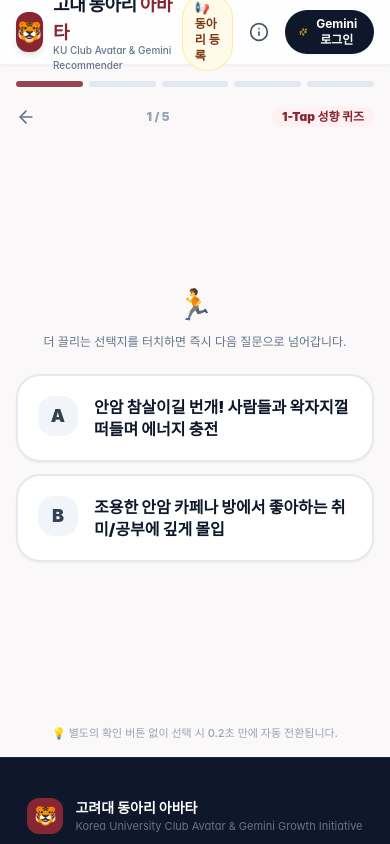
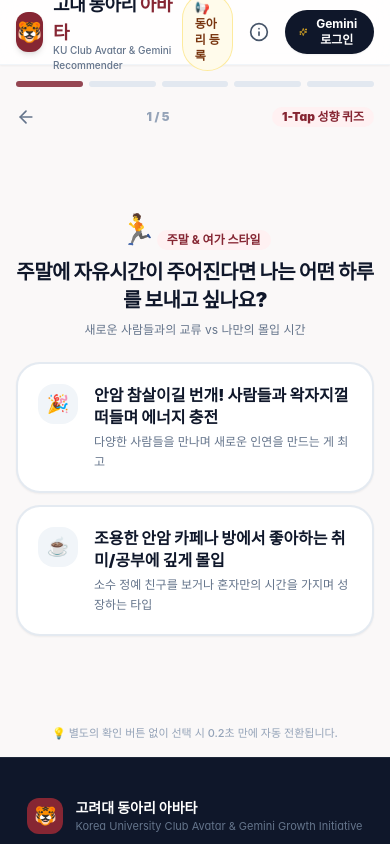
Before and after one commit to swimmingcommit/korea-univ-avatar, a Next.js app: page /create/quiz in a window 390 px wide. Shown: the top 844 px of the page. Built offline with nearby package versions, Linux system fonts and the light colour scheme; a web font is replaced by a local one.

Commit message:
feat(mobile): finalize Insta Story quiz UX, sticky thumb bar & 9:16 story export

```diff
--- a/app/create/quiz/page.tsx
+++ b/app/create/quiz/page.tsx
@@ -211,11 +211,14 @@
               <span className="inline-block text-3xl sm:text-4xl animate-bounce">
                 {currentStep === 0 ? "🏃" : currentStep === 1 ? "💡" : currentStep === 2 ? "🎤" : currentStep === 3 ? "💻" : "🎉"}
               </span>
+              <div className="inline-block px-2.5 py-0.5 bg-rose-50 text-ku-crimson text-xs font-bold rounded-full">
+                {question.categoryTitle}
+              </div>
               <h2 className="text-xl sm:text-2xl font-black text-slate-900 tracking-tight leading-snug">
-                {question.title}
+                {question.question}
               </h2>
               <p className="text-xs text-slate-500">
-                더 끌리는 선택지를 터치하면 즉시 다음 질문으로 넘어갑니다.
+                {question.description || "더 끌리는 선택지를 터치하면 즉시 다음 질문으로 넘어갑니다."}
               </p>
             </div>
 
@@ -241,16 +244,16 @@
                           : "bg-slate-100 text-slate-700"
                       }`}
                     >
-                      {optIdx === 0 ? "A" : "B"}
+                      {opt.emoji || (optIdx === 0 ? "A" : "B")}
                     </div>
 
                     <div className="flex-1 space-y-1">
                       <div className="text-base font-black text-slate-900 leading-snug">
                         {opt.text}
                       </div>
-                      {opt.description && (
+                      {opt.subtext && (
                         <div className="text-xs text-slate-500 font-medium leading-relaxed">
-                          {opt.description}
+                          {opt.subtext}
                         </div>
                       )}
                     </div>
```
